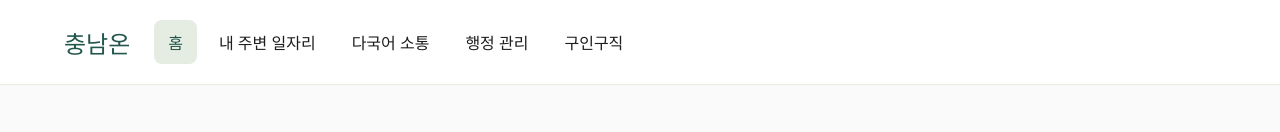
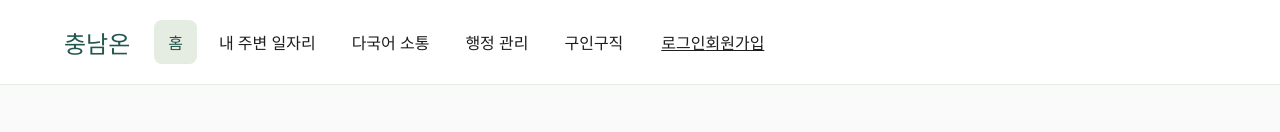
Before and after one commit to wonchandev/Chungnam-On, a React (Vite) app in the folder frontend/: page / in a window 1280 px wide. Shown: the top 132 px of the page. Built offline with nearby package versions, Linux system fonts and the light colour scheme; no server answers; a web font is replaced by a local one.

Commit message:
feat: 헤더 우측 인증 메뉴 및 계정 메뉴 연결

```diff
--- a/frontend/src/components/Header.jsx
+++ b/frontend/src/components/Header.jsx
@@ -1,11 +1,17 @@
 import { Link } from 'react-router-dom'
 import Navigation from './Navigation.jsx'
+import useHomeSession from '../pages/Home/hooks/useHomeSession.js'
+import AccountMenu from './account/AccountMenu.jsx'
 
 export default function Header() {
+  const { session } = useHomeSession()
   return (
     <header className="site-header">
       <Link className="brand" to="/">충남온</Link>
       <Navigation />
+      <nav className="header-auth" aria-label="계정 메뉴">
+        {session ? <AccountMenu /> : <><Link to="/login">로그인</Link><Link className="header-signup" to="/signup">회원가입</Link></>}
+      </nav>
     </header>
   )
 }
```
